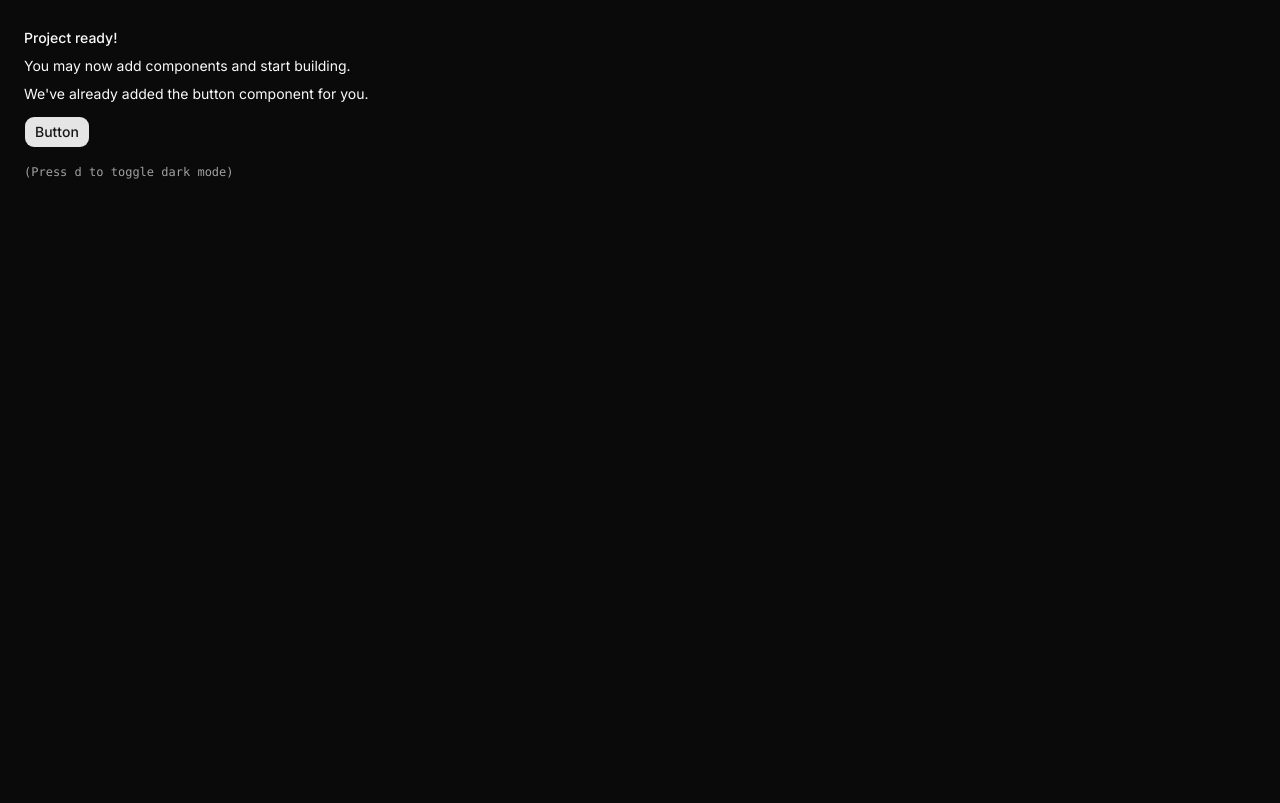
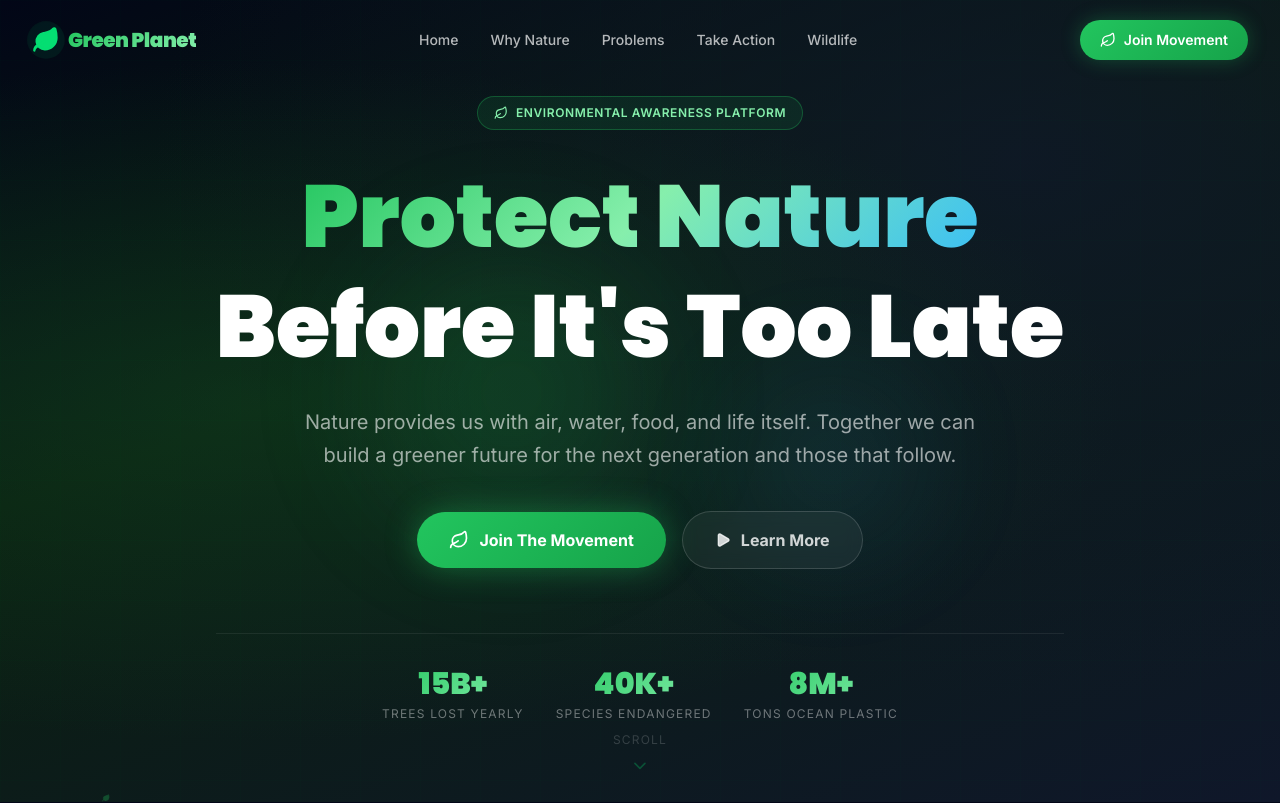
Before and after one commit to smbhathiya/green-planet-web, a Next.js app: page / in a window 1280 px wide. Shown: the top 803 px of the page. Built offline with nearby package versions, Linux system fonts and the light colour scheme.

Commit message:
feat: implement home page structure with modular layout components

```diff
--- a/app/page.tsx
+++ b/app/page.tsx
@@ -1,19 +1,33 @@
-import { Button } from "@/components/ui/button"
+import { Navbar } from "@/components/navbar"
+import { Hero } from "@/components/hero"
+import { WhyNature } from "@/components/why-nature"
+import { EnvProblems } from "@/components/env-problems"
+import { Statistics } from "@/components/statistics"
+import { HowToProtect } from "@/components/how-to-protect"
+import { WildlifeShowcase } from "@/components/wildlife-showcase"
+import { DailyHabits } from "@/components/daily-habits"
+import { VideoSection } from "@/components/video-section"
+import { Quotes } from "@/components/quotes"
+import { CTASection } from "@/components/cta-section"
+import { Footer } from "@/components/footer"
 
 export default function Page() {
   return (
-    <div className="flex min-h-svh p-6">
-      <div className="flex max-w-md min-w-0 flex-col gap-4 text-sm leading-loose">
-        <div>
-          <h1 className="font-medium">Project ready!</h1>
-          <p>You may now add components and start building.</p>
-          <p>We&apos;ve already added the button component for you.</p>
-          <Button className="mt-2">Button</Button>
-        </div>
-        <div className="font-mono text-xs text-muted-foreground">
-          (Press <kbd>d</kbd> to toggle dark mode)
-        </div>
-      </div>
+    <div className="min-h-screen" style={{ background: "#020617", color: "#f8fafc" }}>
+      <Navbar />
+      <main>
+        <Hero />
+        <WhyNature />
+        <EnvProblems />
+        <Statistics />
+        <HowToProtect />
+        <WildlifeShowcase />
+        <DailyHabits />
+        <VideoSection />
+        <Quotes />
+        <CTASection />
+      </main>
+      <Footer />
     </div>
   )
 }
```
